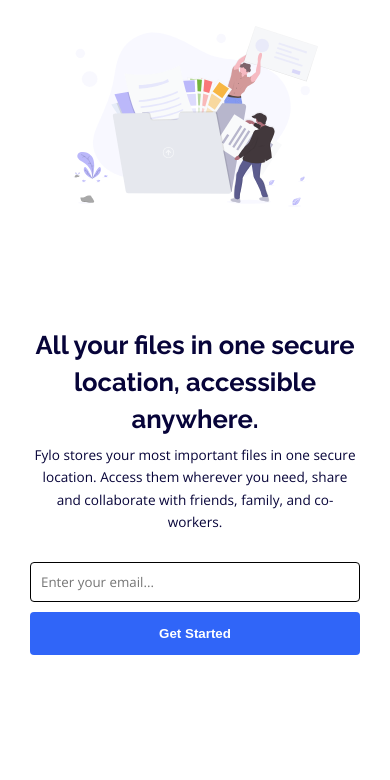
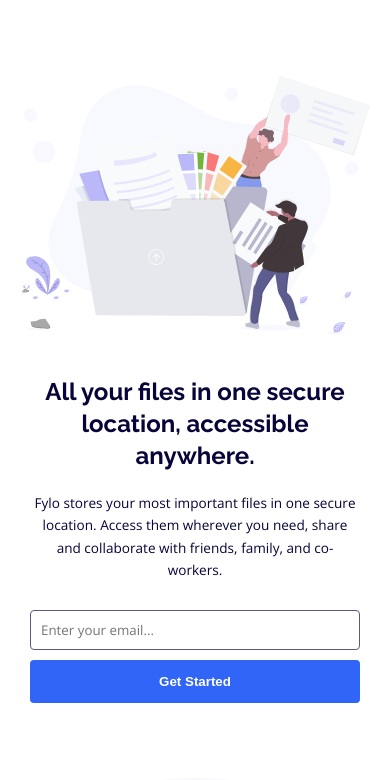
Before and after one commit to folathecoder/fylo-landing-page, a plain HTML site: page index.html in a window 390 px wide. Shown: the part 64-844 px from the top of the page. Drawn offline with nearby package versions, Linux system fonts and the light colour scheme.

Commit message:
Background image upload on mobile

```diff
--- a/styles.scss
+++ b/styles.scss
@@ -46,9 +46,10 @@ html {
 body {
     background-color:$color-bg;
     min-height: 100vh;
+    max-width: 1440px;
+    margin: 0px auto;
     font-family: $font-light;
     font-weight: $font-light;
-    margin: 0px;
 }
 //typography
 h1 {
@@ -63,8 +64,8 @@ h1 {
         line-height: 3.2rem;
     }
     @include media-query(mobile) {
-        font-size: 1.6rem;
-        line-height: 2.3rem;
+        font-size: 1.5rem;
+        line-height: 2rem;
     }
 }
 h2 {
@@ -165,6 +166,13 @@ nav {
     background-color: $color-bg;
     max-width: 100%;
     min-height: 0px;
+    @include media-query(mobile) {
+        background-image: url(images/bg-curve-mobile.svg);
+        background-repeat: no-repeat;
+        background-position-y: bottom;
+        background-size: contain;
+        padding-bottom: 100px;
+    }
 }
 .hero {
     // background-color: rgb(204, 44, 71);
@@ -191,7 +199,7 @@ nav {
         padding: 20px;
 
         p {
-            margin-top: -15px;
+            margin-top: 0px;
         }
 
         @include media-query (tablet-mini) {
@@ -213,16 +221,18 @@ nav {
             width: 100%;
             height: auto;
         }
-
         @include media-query (tablet-mini) {
             flex: 1  500px;
-
             img {
-                width: 70%;
+                width: 80%;
             }
         }
         @include media-query (mobile) {
+            margin-top: 50px;
             flex: 1  300px;
+            img {
+                width: 100%;
+            }
         }
     }
 }
@@ -237,10 +247,10 @@ nav {
         width: 60%;
         padding: 0px 10px;
         font-family: $font-body;
-        color: $color-pry-1;
+        color: $color-pry-2;
         font-weight: $font-light;
         border-radius: 4px;
-        border: 1px solid black;
+        border: 1px solid $color-pry-2;
 
         @include media-query(mobile) {
             width: 100%;
@@ -274,7 +284,7 @@ nav {
     background-color:$color-bg;
     max-width: 100%;
     min-height: 0px;
-    margin: 100px 0px;
+    margin: 0px 0px;
 }
 .productive {
         // background-color: purple;
@@ -288,6 +298,7 @@ nav {
             flex-wrap: wrap;
         }
         @include media-query(mobile) {
+            background-color: $color-neutral-1;
             flex-direction: column-reverse;
         }
 
@@ -296,6 +307,7 @@ nav {
             padding: 20px;
 
             @include media-query(mobile) {
+                margin-top: -100px;
                 h2 {
                     text-align: center;
                 }
@@ -340,6 +352,7 @@ nav {
             box-shadow: 0px 0px 10px rgb(228, 228, 228);
             margin-top: 40px;
             border-radius: 3px;
+            background-color: $color-bg;
 
             p {
                 font-size: 0.9rem;
```
Also changed, not shown: styles.css, 1 other file.
